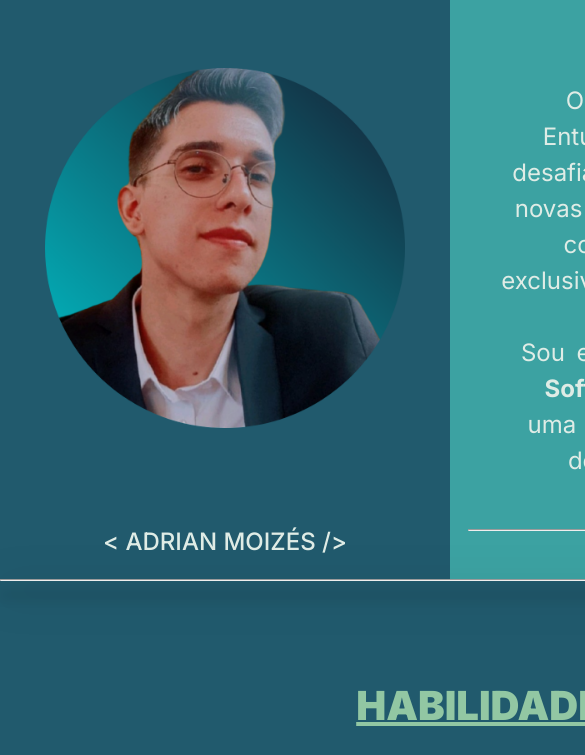
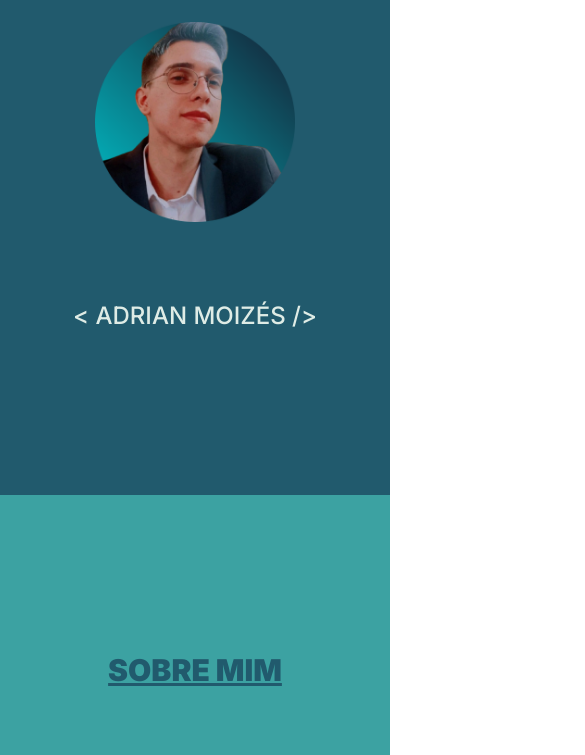
Before and after one commit to AdrianMoizes/MeuPortf-lio, a plain HTML site: page index.html in a window 390 px wide. Shown: the part 265-1020 px from the top of the page, 585 px wide, since content can reach past the window. Drawn offline with Linux system fonts and the light colour scheme.

Commit message:
atualizando nome da pasta

```diff
--- a/index.html
+++ b/index.html
@@ -4,7 +4,7 @@
     <meta charset="UTF-8">
     <meta name="viewport" content="width=device-width, initial-scale=1.0">
     <link rel="stylesheet" href="css/style.css">
-    <link rel="stylesheet" href="css/modile.css">
+    <link rel="stylesheet" href="css/mobile.css">
     <title>Portfólio-Adrian</title>
 </head>
 <body>
```
